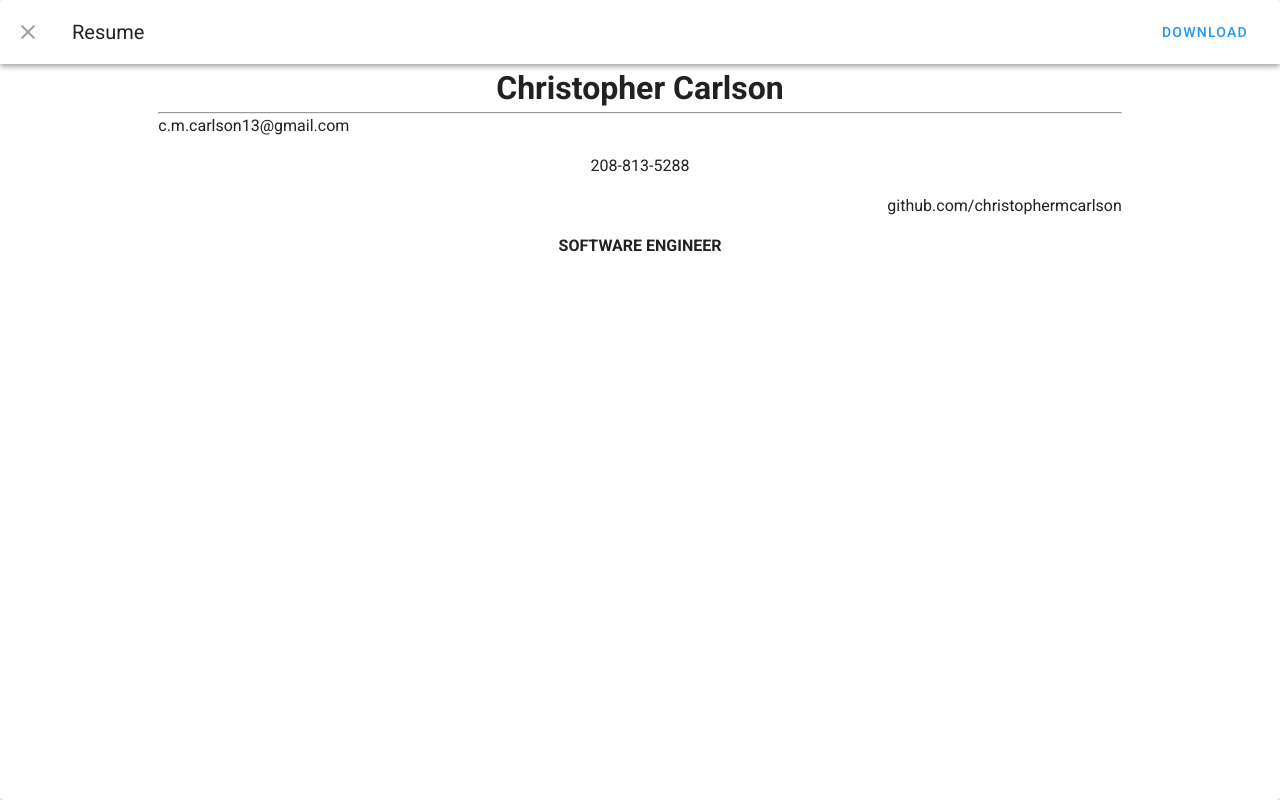
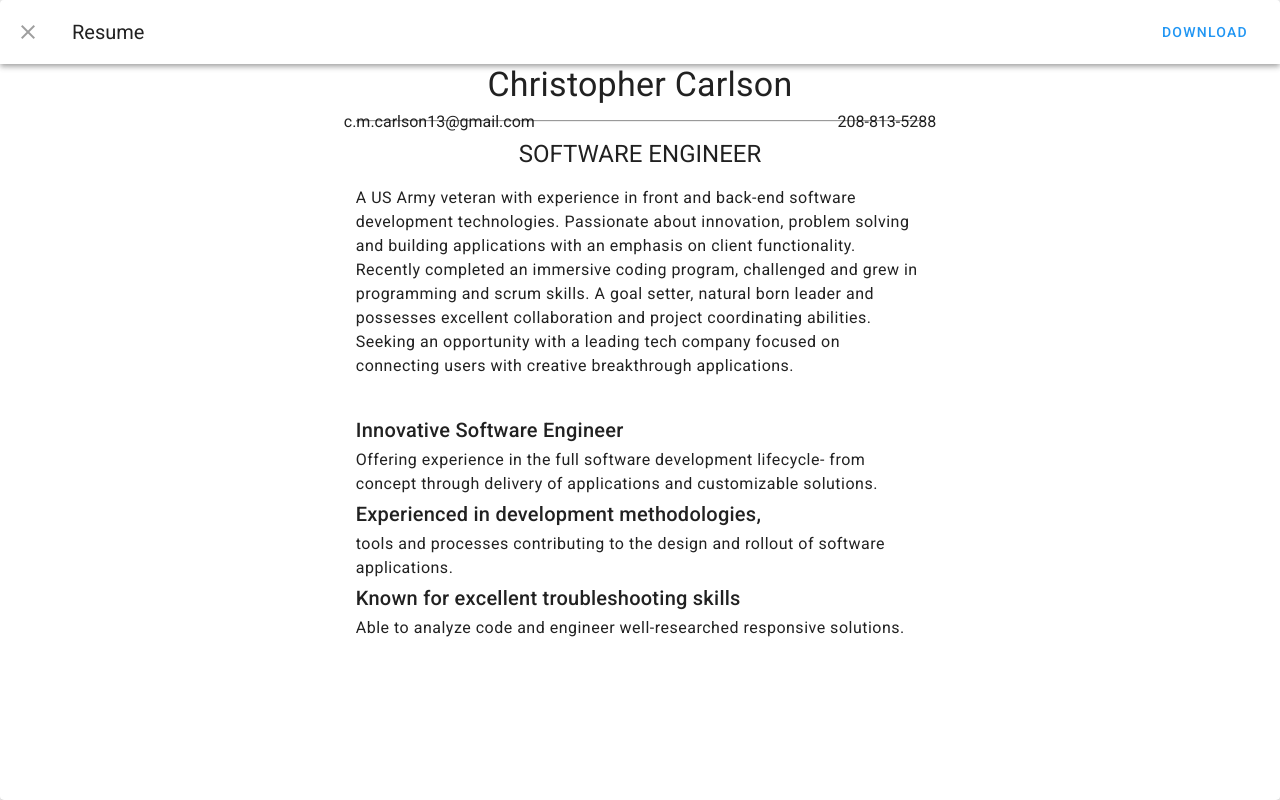
Before and after one commit to ChristopherMCarlson/updatedLandingPage, a Vue app: page /#/ in a window 1280 px wide. Both pictures are taken after a click on the button 738 px from the left and 428 px from the top of the page. Built offline with nearby package versions, Linux system fonts and the light colour scheme.

Commit message:
resume is looking good on desktop

```diff
--- a/src/components/Resume.vue
+++ b/src/components/Resume.vue
@@ -1,17 +1,29 @@
 <template>
     <v-container>
       <v-row style="height: 70vh" justify="center">
-        <v-col cols="10">
-          <h1 class="text-center">Christopher Carlson</h1>
+        <v-col cols="6">
+          <p class="text-center display-1">Christopher Carlson</p>
           <hr/>
           <v-row>
             <v-col cols="12">
-              <p class='text-left'>c.m.carlson13@gmail.com</p>
-              <p class='text-center'>208-813-5288</p>
-              <p class='text-right'>github.com/christophermcarlson</p>
+              <v-row class='d-flex justify-space-between'>
+                <p>c.m.carlson13@gmail.com</p>
+                <p>208-813-5288</p>
+              </v-row>
             </v-col>
           </v-row>
-          <h4 class="text-center">SOFTWARE ENGINEER</h4>
+          <p class="text-center headline">SOFTWARE ENGINEER</p>
+          <p class="text-left body-1">A US Army veteran with experience in front and back-end software development technologies. Passionate about innovation, problem solving and building applications with an emphasis on client functionality. Recently completed an immersive coding program, challenged and grew in programming and scrum skills. A goal setter, natural born leader and possesses excellent collaboration and project coordinating abilities. Seeking an opportunity with a leading tech company focused on connecting users with creative breakthrough applications.</p>
+          <v-list disabled>
+            <v-list-item-content>
+              <v-list-item-title class='title'>Innovative Software Engineer</v-list-item-title>
+              <p class='body-1'>Offering experience in the full software development lifecycle- from concept through delivery of applications and customizable solutions.</p>
+            <v-list-item-title class='title'>Experienced in development methodologies,</v-list-item-title>
+            <p class='body-1'>tools and processes contributing to the design and rollout of software applications.</p>
+            <v-list-item-title class='title'>Known for excellent troubleshooting skills</v-list-item-title>
+            <p class='body-1'>Able to analyze code and engineer well-researched responsive solutions.</p>
+            </v-list-item-content>
+          </v-list>
         </v-col>
       </v-row>
     </v-container>
```
